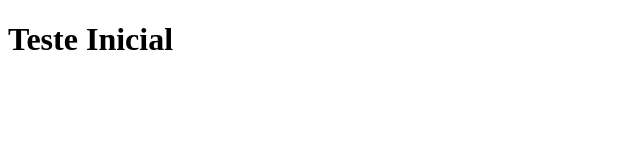
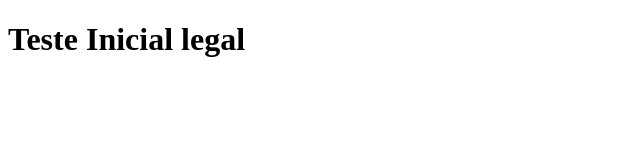
Before and after one commit to viniciusbertolo/estudo_git, a plain HTML site: page index.html in a window 1280 px wide. Shown: the whole page, without its empty margins (0-640 px from the left). Drawn offline with Linux system fonts and the light colour scheme.

Commit message:
Adicionando a palavra legal

```diff
--- a/index.html
+++ b/index.html
@@ -7,6 +7,6 @@
     <title>Document</title>
 </head>
 <body>
-    <h1>Teste Inicial</h1>
+    <h1>Teste Inicial legal</h1>
 </body>
 </html>
```
